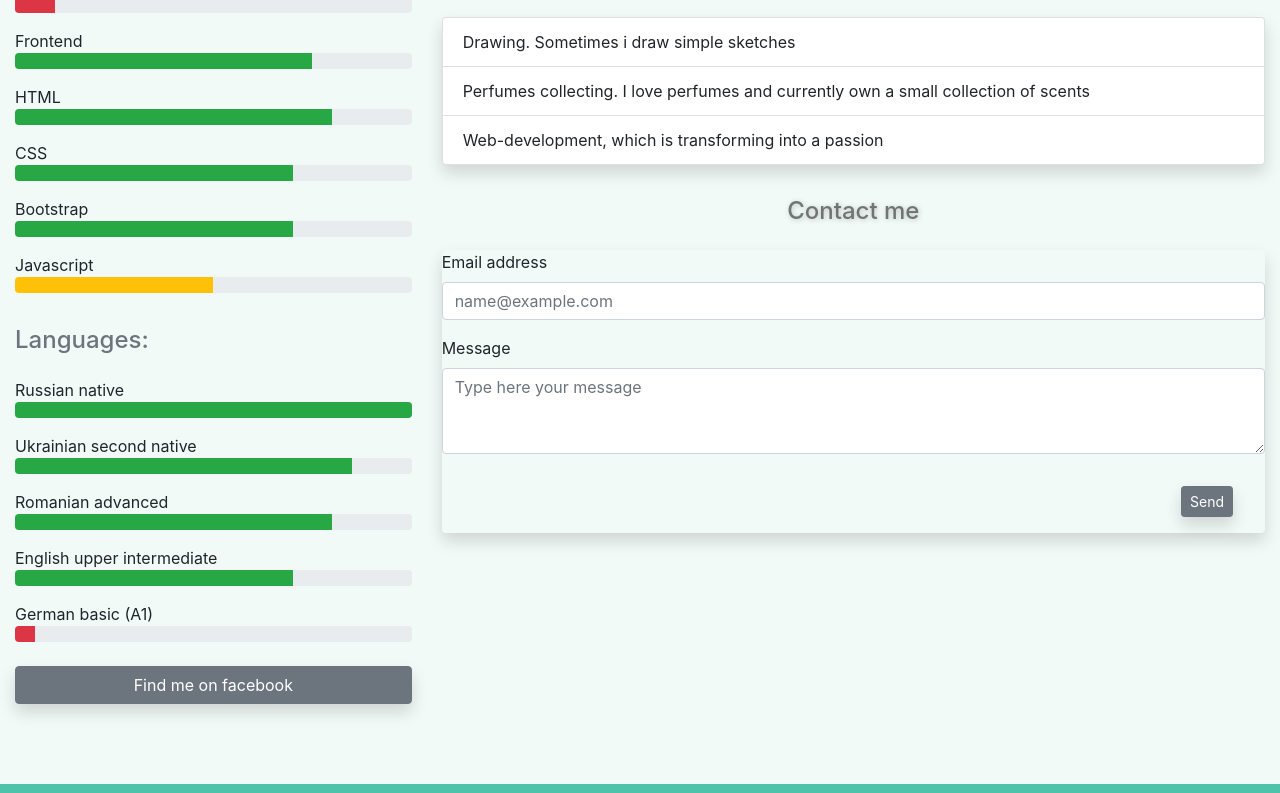
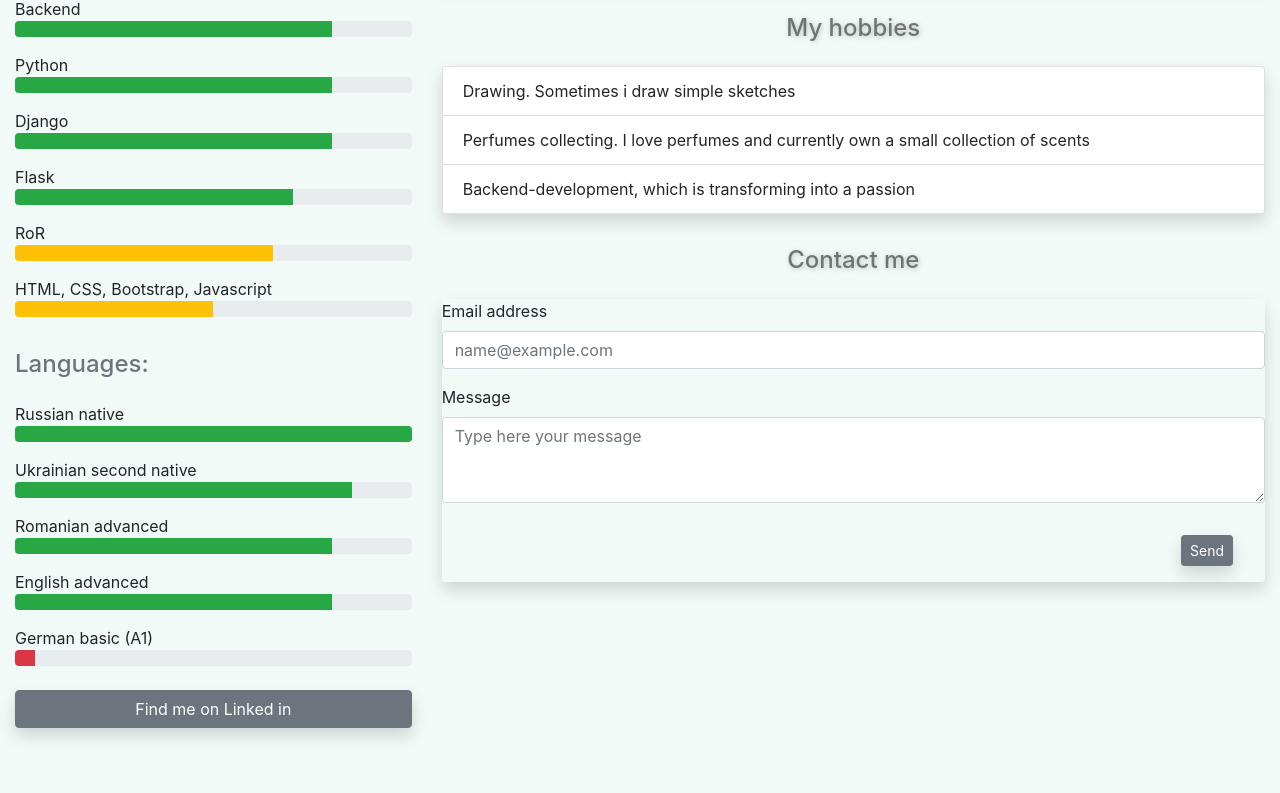
Before and after one commit to elenadubina/c, a plain HTML site: page index.html in a window 1280 px wide. Shown: the part 922-1715 px from the top of the page. Drawn offline with nearby package versions, Linux system fonts and the light colour scheme.

Commit message:
modified list of techs and some info

```diff
--- a/index.html
+++ b/index.html
@@ -24,7 +24,8 @@
                     <p class="card-text">A fast learner.
                       I always think how to prevent technical issues for the future in the code and save time later for debugging it.
                       I always think on how to make things better, optimize, constantly getting feedback  and applying it.
-                      Technologies i specialize in are HTML5, CSS3, Bootstrap4 and 5, Flexbox, responsive design, Javascript, AJAX, DOM manipulation, Node js, Express js, SQL.</p>
+                      I specialize in Python, Django, Flask. Some additional knowledges are Git version control, some general frontend(HTML, CSS, Bootstrap, Javascript).
+                      Also i am a little bit familiar with Ruby on Rails.</p>
 
                     <p><i class="fa fa-briefcase fa-fw w3-margin-right "></i> Student, Universitatea de Stat din Moldova</p>
                       <p><i class="fa fa-home fa-fw w3-margin-right "></i> Chisinau, RM</p>
@@ -41,25 +42,25 @@
 <p class="spacing" id="backend">Backend</p>
 <div class="progress">
 
-    <div class="progress-bar bg-danger" role="progressbar" style="width: 10%" aria-valuemin="2" aria-valuemax="100"></div>
+    <div class="progress-bar bg-success" role="progressbar" style="width: 80%"aria-valuenow="80" aria-valuemin="0" aria-valuemax="100"></div>
   </div>
-  <p class="spacing">Frontend</p>
-  <div class="progress">
-    <div class="progress-bar bg-success" role="progressbar" style="width: 75%" aria-valuenow="75" aria-valuemin="0" aria-valuemax="100"></div>
-  </div>
-  <p class="spacing">HTML</p>
+  <p class="spacing">Python</p>
   <div class="progress">
     <div class="progress-bar bg-success" role="progressbar" style="width: 80%" aria-valuenow="80" aria-valuemin="0" aria-valuemax="100"></div>
   </div>
-  <p class="spacing">CSS</p>
+  <p class="spacing">Django</p>
+  <div class="progress">
+    <div class="progress-bar bg-success" role="progressbar" style="width: 80%" aria-valuenow="80" aria-valuemin="0" aria-valuemax="100"></div>
+  </div>
+  <p class="spacing">Flask</p>
   <div class="progress">
     <div class="progress-bar bg-success" role="progressbar" style="width: 70%" aria-valuenow="70" aria-valuemin="0" aria-valuemax="100"></div>
   </div>
-  <p class="spacing">Bootstrap</p>
+  <p class="spacing">RoR</p>
   <div class="progress">
-    <div class="progress-bar bg-success" role="progressbar" style="width: 70%" aria-valuenow="70" aria-valuemin="0" aria-valuemax="100"></div>
+    <div class="progress-bar bg-warning" role="progressbar" style="width: 65%" aria-valuenow="65" aria-valuemin="0" aria-valuemax="100"></div>
   </div>
-  <p class="spacing">Javascript</p>
+  <p class="spacing">HTML, CSS, Bootstrap, Javascript</p>
   <div class="progress">
     <div class="progress-bar bg-warning" role="progressbar" style="width: 50%" aria-valuenow="50" aria-valuemin="0" aria-valuemax="100"></div>
   </div>
@@ -81,9 +82,9 @@
   <div class="progress">
     <div class="progress-bar bg-success" role="progressbar" style="width: 80%" aria-valuenow="80" aria-valuemin="0" aria-valuemax="100"></div>
   </div>
-  <p class="spacing">English upper intermediate</p>
+  <p class="spacing">English advanced</p>
   <div class="progress">
-    <div class="progress-bar bg-success" role="progressbar" style="width: 70%" aria-valuenow="70" aria-valuemin="0" aria-valuemax="100"></div>
+    <div class="progress-bar bg-success" role="progressbar" style="width: 80%" aria-valuenow="80" aria-valuemin="0" aria-valuemax="100"></div>
   </div>
   <p class="spacing">German basic (A1)</p>
   <div class="progress">
@@ -91,7 +92,7 @@
   </div>
   <br>
 
-  <a href="https://www.facebook.com/Undress.Me.Not" class="btn btn-secondary shadow marg" id="1">Find me on facebook</a>
+  <a href="https://www.linkedin.com/in/elena-dubina-654275196/" class="btn btn-secondary shadow marg" id="1">Find me on Linked in</a>
 
 
         </div>
@@ -104,7 +105,7 @@
             <!-- Here is a list -->
 
             <ul class="list-group shadow marg" id="edu">
-                <li class="list-group-item fa fa-calendar"> 2018 USM</li>
+                <li class="list-group-item fa fa-calendar"> 2018 USM Information Technology</li>
                 <li class="list-group-item fa fa-calendar"> 2016 Liceul A. Puskin</li>
                 <li class="list-group-item fa fa-calendar"> 2005-2007 Scoala medie pe schimburi &numero;1</li>
                 <li class="list-group-item fa fa-calendar"> 1996-2005 Liceul Neciui-Levitchi</li>
@@ -116,6 +117,7 @@
 
 
             <ul class="list-group shadow marg" id="jobs">
+                <li class="list-group-item"> 2020 remote Python developer on outsource</li>
                 <li class="list-group-item"> 2019 Freelance: Computer technical specialist( software and hardware diagnostics, modular replacement of components), installing OS Windows, Linux, Mac OS, installing software (
                     MS Office, Adobe Photoshop, AutoCAD, cleaning pcs and laptops from dust and changing thermal grease)</li>
                 <li class="list-group-item"> 2018 "Cazantip" SRL accountant - accounting of incoming and outgoing documents, issuing invoices and other payment documents</li>
@@ -136,7 +138,7 @@
               <ul class="list-group shadow marg" id="hobbies">
                 <li class="list-group-item">Drawing. Sometimes i draw simple sketches</li>
                   <li class="list-group-item">Perfumes collecting. I love perfumes and currently own a small collection of scents</li>
-                  <li class="list-group-item">Web-development, which is transforming into a passion</li>
+                  <li class="list-group-item">Backend-development, which is transforming into a passion</li>
               </ul>
 
 
@@ -157,7 +159,7 @@
         </div>
 
         <div>
-            <button type="button" class="btn btn-secondary btn-sm shadow">Send</button>
+            <button type="button" class="btn btn-secondary btn-sm shadow" id="button">Send</button>
         </div>
       </form>
 
@@ -174,7 +176,7 @@
         <p>Find me on social media.</p>
         <a href="https://www.facebook.com/Undress.Me.Not"><i class="fa fa-facebook-official"></i></a>
         <a href="https://www.instagram.com/demfranchizegirl/?hl=ru"><i class="fa fa-instagram"></i></a>
-        <a href="https://wa.me/37360019000"><i class="fa fa-whatsapp"></i></a>
+        <a href="https://www.linkedin.com/in/elena-dubina-654275196/"><i class="fa fa-linkedin"></i></a>
 
 
 
--- a/index.js
+++ b/index.js
@@ -1,4 +1,4 @@
 // This is an alert when smb hovers my email form
-document.getElementById('form').addEventListener('mouseover', function () {
-    alert("This form is for demonstration only. Contact me on email or Linked!");
+document.getElementById('button').addEventListener('click', function () {
+    alert("This form is for demonstration only. Contact me via email or Linked!");
 });
```
